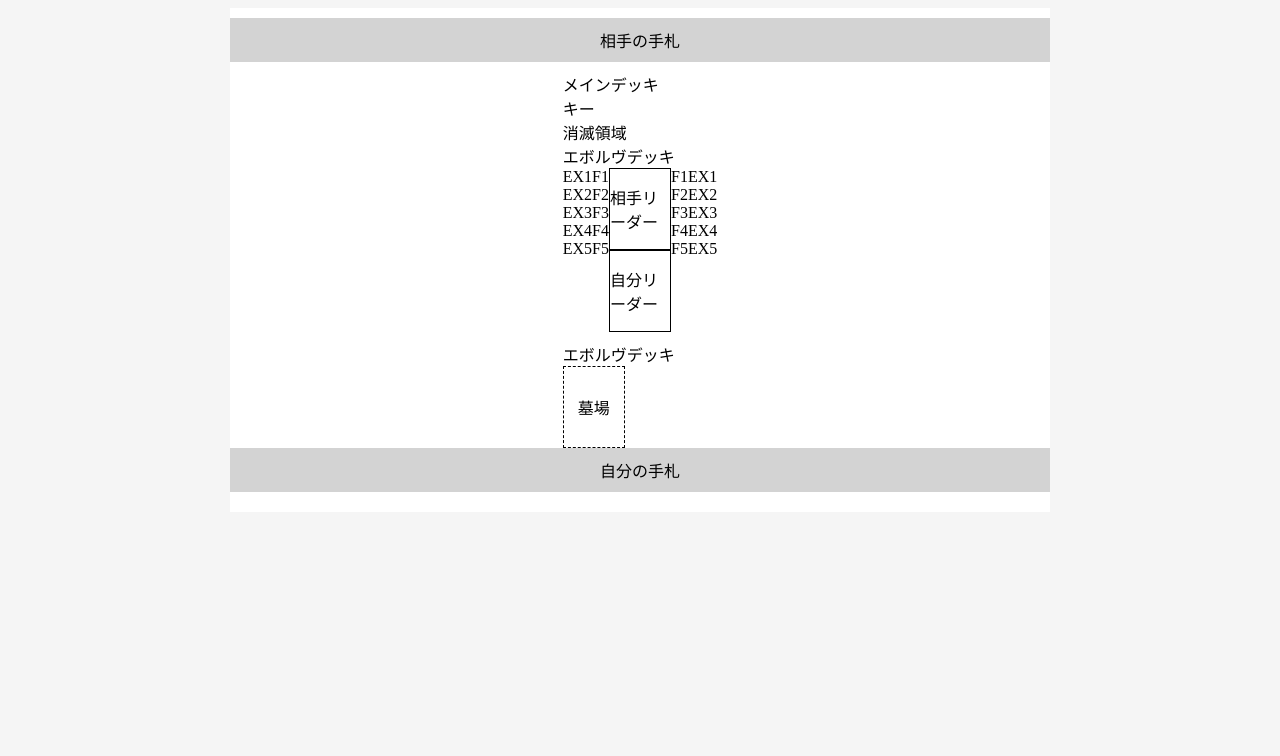
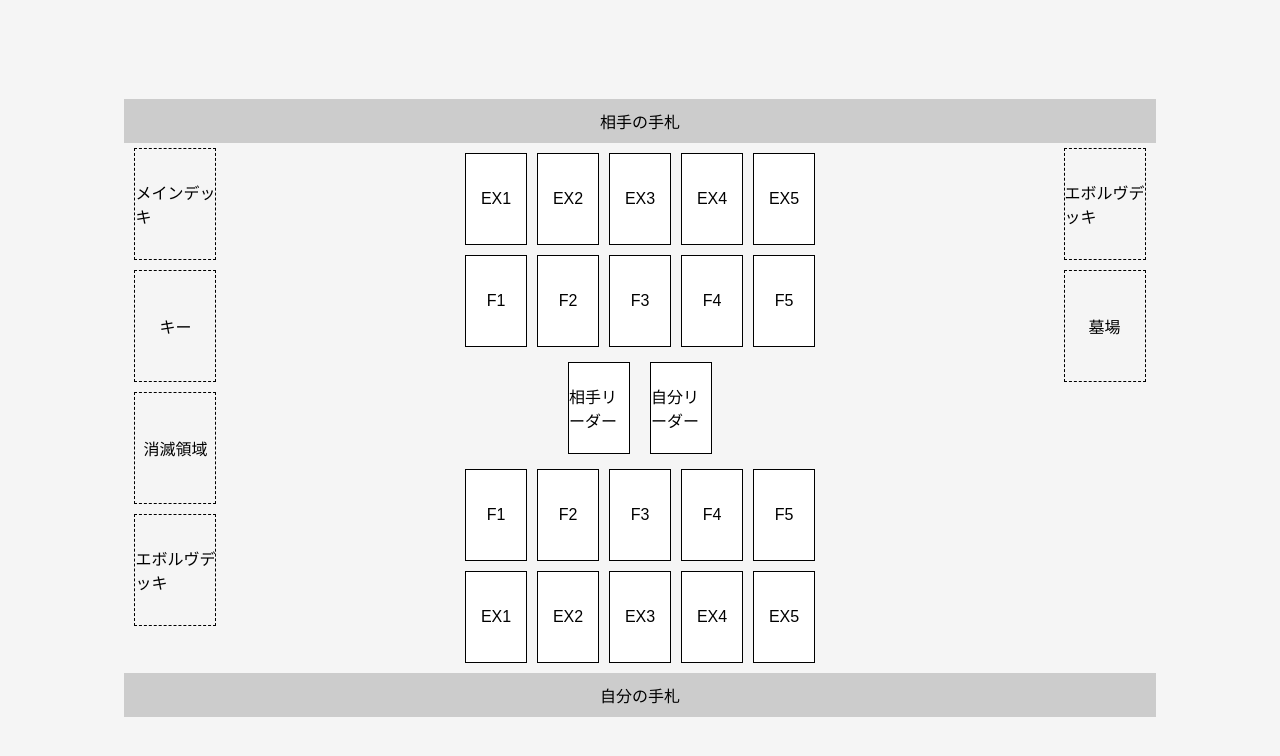
Before and after one commit to Kazuki-Okazaki/test, a plain HTML site: page index.html in a window 1280 px wide. Drawn offline with Linux system fonts and the light colour scheme.

Commit message:
Update style.css

```diff
--- a/style.css
+++ b/style.css
@@ -1,7 +1,9 @@
 body {
+    font-family: Arial, sans-serif;
     display: flex;
-    flex-direction: column;
+    justify-content: center;
     align-items: center;
+    height: 100vh;
     background-color: #f5f5f5;
 }
 
@@ -9,67 +11,63 @@ body {
     display: flex;
     flex-direction: column;
     align-items: center;
-    width: 90%;
-    max-width: 800px;
-    background-color: white;
-    padding: 10px;
+    width: 80%;
 }
 
 .hand {
     width: 100%;
+    background: #ccc;
+    padding: 10px;
     text-align: center;
-    background-color: lightgray;
-    padding: 10px;
-    margin-bottom: 10px;
+    margin: 5px 0;
+}
+
+.row {
+    display: flex;
+    justify-content: space-between;
+    width: 100%;
+}
+
+.side {
+    display: flex;
+    flex-direction: column;
+    gap: 10px;
 }
 
 .field {
     display: flex;
-    justify-content: space-between;
-    width: 100%;
-    margin-bottom: 10px;
+    flex-direction: column;
+    align-items: center;
 }
 
-.side-zones {
+.ex-zone, .main-field {
     display: flex;
-    flex-direction: column;
-    align-items: center;
     gap: 10px;
+    margin: 5px 0;
 }
 
-.play-area {
+.card, .leader {
+    width: 60px;
+    height: 90px;
+    border: 1px solid black;
     display: flex;
-    flex-direction: column;
+    justify-content: center;
     align-items: center;
-    gap: 10px;
+    background: white;
 }
 
-.field-area, .ex-area {
+.leader-area {
     display: flex;
     justify-content: center;
-    gap: 10px;
+    gap: 20px;
+    margin: 10px 0;
 }
 
-.field-slot, .ex-slot, .leader {
-    width: 60px;
-    height: 80px;
-    border: 1px solid black;
-    display: flex;
-    align-items: center;
-    justify-content: center;
-}
-
-.leader-zone {
+.deck-area, .key-area, .banish-area, .evolve-deck, .graveyard {
+    width: 80px;
+    height: 110px;
+    border: 1px dashed black;
     display: flex;
     justify-content: center;
-    gap: 10px;
+    align-items: center;
 }
-
-.deck, .banish, .graveyard {
-    width: 60px;
-    height: 80px;
-    border: 1px dashed black;
-    display: flex;
-    align-items: center;
-    justify-content: center;
-}
```
